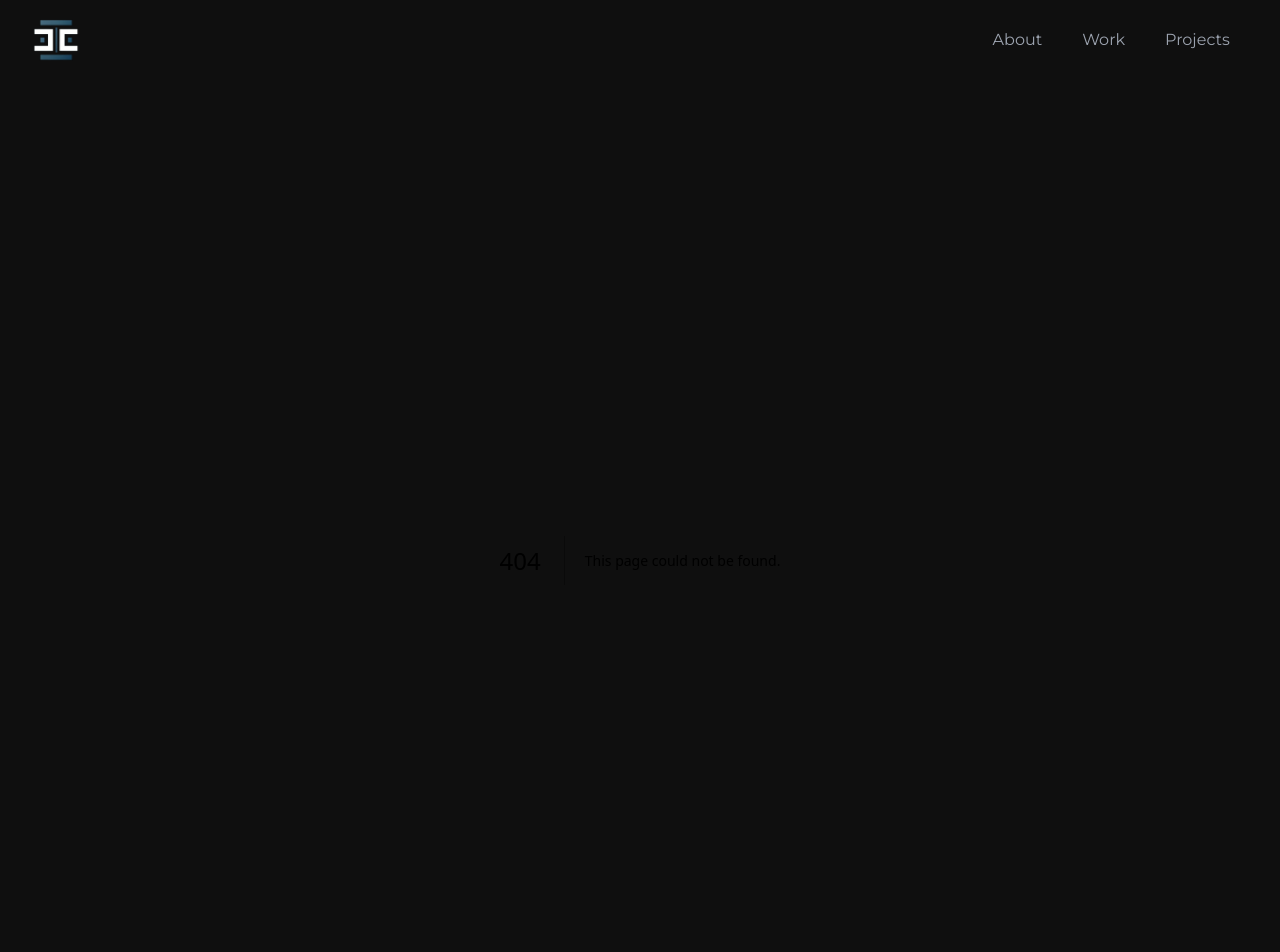
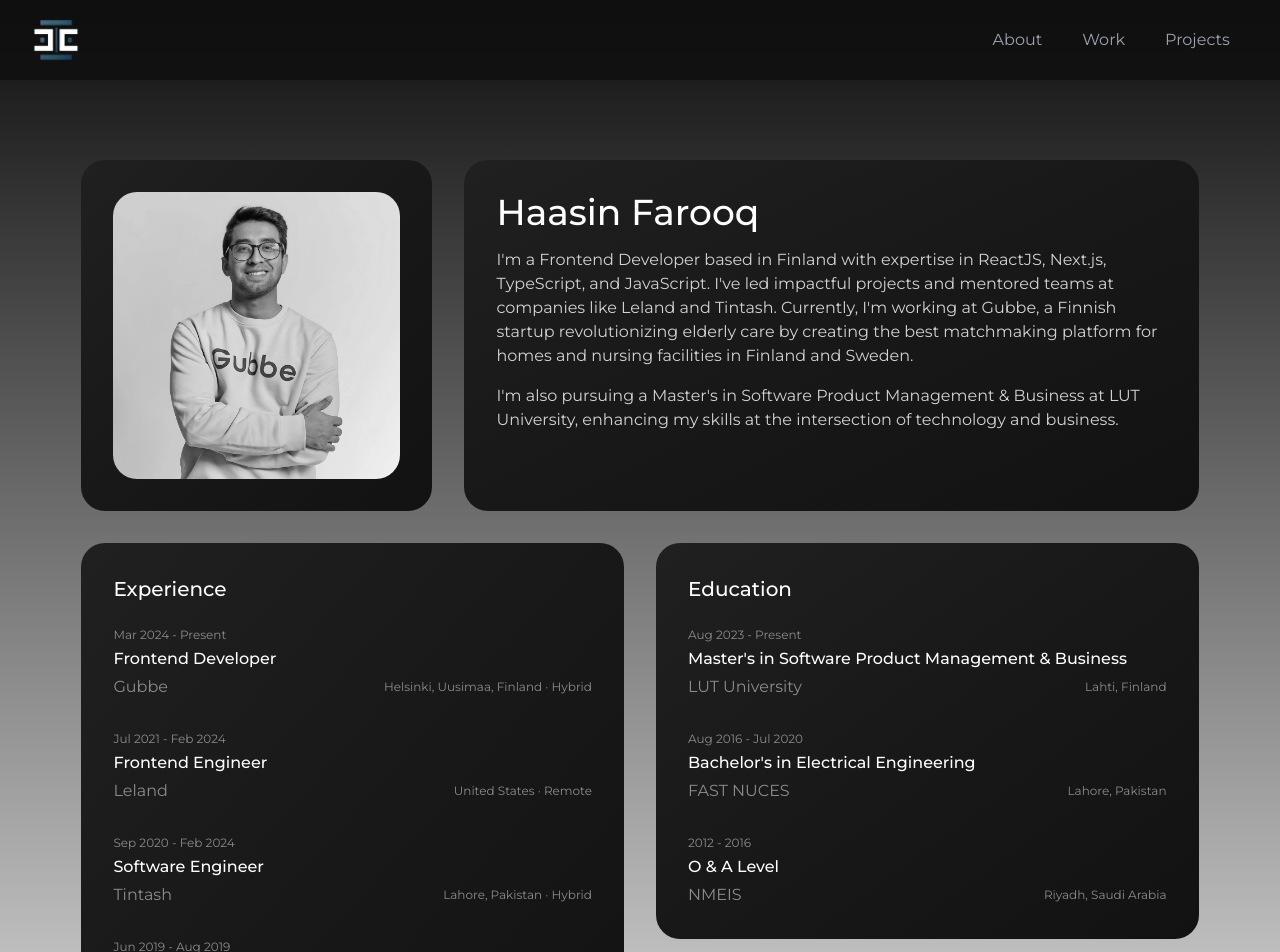
Before and after one commit to haasin-farooq/portfolio, a Next.js app: page /about in a window 1280 px wide. Before the commit this address had no page. Shown: the top 952 px of the page. Built offline with nearby package versions, Linux system fonts and the light colour scheme.

Commit message:
add experience and education cards

```diff
--- /dev/null
+++ b/src/app/about/page.tsx
@@ -0,0 +1,23 @@
+import { type FC } from "react";
+
+import { AboutMeCard } from "@/components/about/AboutMeCard";
+import { ProfileImageCard } from "@/components/about/ProfileImageCard";
+import { ExperienceCard } from "@/components/about/ExperienceCard";
+import { EducationCard } from "@/components/about/EducationCard";
+
+const AboutPage: FC = () => {
+  return (
+    <div className="flex flex-col gap-6 md:gap-8">
+      <div className="grid grid-cols-1 gap-6 md:grid-cols-3 md:gap-8">
+        <ProfileImageCard className="col-span-1" />
+        <AboutMeCard className="md:col-span-2" />
+      </div>
+      <div className="columns-1 gap-8 space-y-6 md:columns-2 md:space-y-8">
+        <ExperienceCard />
+        <EducationCard />
+      </div>
+    </div>
+  );
+};
+
+export default AboutPage;
--- a/src/app/layout.tsx
+++ b/src/app/layout.tsx
@@ -26,7 +26,7 @@
     <html lang="en">
       <body className={`bg-black-primary ${inter.className}`}>
         <Navbar />
-        <div className="mx-auto min-h-screen max-w-[110ch] p-8 pt-32 md:pt-40">
+        <div className="mx-auto min-h-screen max-w-[110ch] p-6 pb-20 pt-32 md:pt-40">
           {children}
         </div>
         <Footer />
--- a/src/app/profile/page.tsx
+++ /dev/null
@@ -1,15 +0,0 @@
-import { type FC } from "react";
-
-import { AboutMeCard } from "@/components/profile/AboutMeCard";
-import { ProfileImageCard } from "@/components/profile/ProfileImageCard";
-
-const ProfilePage: FC = () => {
-  return (
-    <div className="grid grid-cols-1 gap-8 md:grid-cols-3">
-      <ProfileImageCard className="col-span-1" />
-      <AboutMeCard className="md:col-span-2" />
-    </div>
-  );
-};
-
-export default ProfilePage;
--- /dev/null
+++ b/src/components/about/EducationCard.tsx
@@ -0,0 +1,58 @@
+import { type FC } from "react";
+
+import { InfoCard } from "../InfoCard";
+
+export const EducationCard: FC = () => {
+  return (
+    <InfoCard className="flex break-inside-avoid flex-col gap-6 p-8">
+      <h1 className="text-xl font-medium text-white">Education</h1>
+      <div className="flex flex-col gap-8">
+        <Education
+          period="Aug 2023 - Present"
+          degree="Master's in Software Product Management & Business"
+          school="LUT University"
+          location="Lahti, Finland"
+        />
+        <Education
+          period="Aug 2016 - Jul 2020"
+          degree="Bachelor's in Electrical Engineering"
+          school="FAST NUCES"
+          location="Lahore, Pakistan"
+        />
+        <Education
+          period="2012 - 2016"
+          degree="O & A Level"
+          school="NMEIS"
+          location="Riyadh, Saudi Arabia"
+        />
+      </div>
+    </InfoCard>
+  );
+};
+
+interface EducationProps {
+  period: string;
+  degree: string;
+  school: string;
+  location?: string;
+}
+
+const Education: FC<EducationProps> = ({
+  period,
+  degree,
+  school,
+  location,
+}) => {
+  return (
+    <div className="flex flex-col gap-1 text-left">
+      <p className="text-xs text-gray-light">{period}</p>
+      <h3 className="font-medium text-white">{degree}</h3>
+      <div className="flex flex-col justify-between gap-2 md:flex-row md:items-center">
+        <p className="text-gray-light">{school}</p>
+        {location ? (
+          <p className="text-xs text-gray-light">{location}</p>
+        ) : null}
+      </div>
+    </div>
+  );
+};
--- /dev/null
+++ b/src/components/about/ExperienceCard.tsx
@@ -0,0 +1,70 @@
+import { type FC } from "react";
+
+import { InfoCard } from "../InfoCard";
+
+export const ExperienceCard: FC = () => {
+  return (
+    <InfoCard className="flex break-inside-avoid flex-col gap-6 p-8">
+      <h1 className="text-xl font-medium text-white">Experience</h1>
+      <div className="flex flex-col gap-8">
+        <Experience
+          period="Mar 2024 - Present"
+          position="Frontend Developer"
+          company="Gubbe"
+          location="Helsinki, Uusimaa, Finland · Hybrid"
+        />
+        <Experience
+          period="Jul 2021 - Feb 2024"
+          position="Frontend Engineer"
+          company="Leland"
+          location="United States · Remote"
+        />
+        <Experience
+          period="Sep 2020 - Feb 2024"
+          position="Software Engineer"
+          company="Tintash"
+          location="Lahore, Pakistan · Hybrid"
+        />
+        <Experience
+          period="Jun 2019 - Aug 2019"
+          position="Software Developer Intern"
+          company="Techlogix"
+          location="Lahore, Pakistan · On-site"
+        />
+        <Experience
+          period="Jul 2018 - Sep 2018"
+          position="Android Developer Intern"
+          company="Vanilla Arcade (Pvt) Ltd"
+          location="Lahore, Pakistan · On-site"
+        />
+      </div>
+    </InfoCard>
+  );
+};
+
+interface ExperienceProps {
+  period: string;
+  position: string;
+  company: string;
+  location?: string;
+}
+
+const Experience: FC<ExperienceProps> = ({
+  period,
+  position,
+  company,
+  location,
+}) => {
+  return (
+    <div className="flex flex-col gap-1 text-left">
+      <p className="text-xs text-gray-light">{period}</p>
+      <h3 className="font-medium text-white">{position}</h3>
+      <div className="flex flex-col justify-between gap-2 md:flex-row md:items-center">
+        <p className="text-gray-light">{company}</p>
+        {location ? (
+          <p className="text-xs text-gray-light">{location}</p>
+        ) : null}
+      </div>
+    </div>
+  );
+};
--- a/src/components/home/ProfileCard.tsx
+++ b/src/components/home/ProfileCard.tsx
@@ -7,7 +7,7 @@
 export const ProfileCard: FC = () => {
   return (
     <InfoCard
-      href="/profile"
+      href="/about"
       className="flex max-w-xl flex-col items-center justify-center gap-8 p-10 md:flex-row"
     >
       <div className="w-full shrink-0 md:size-48">
```
Also changed, not shown: src/components/about/AboutMeCard.tsx (renamed from src/components/profile/AboutMeCard.tsx), src/components/about/ProfileImageCard.tsx (renamed from src/components/profile/ProfileImageCard.tsx).
